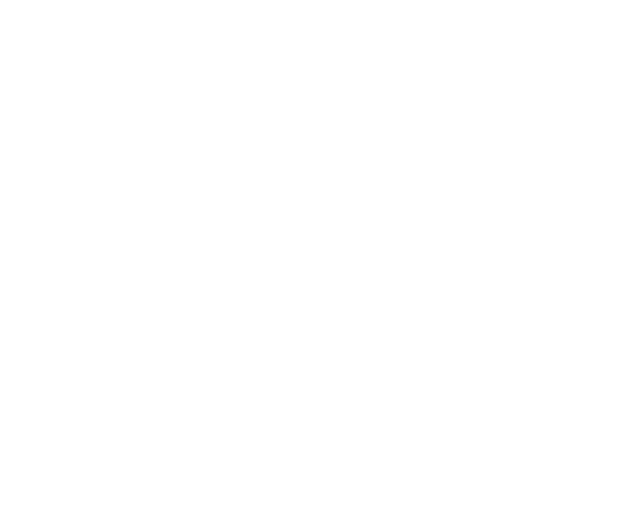
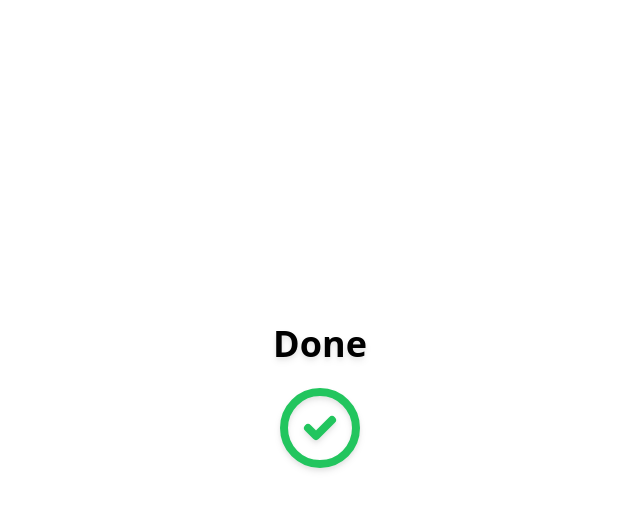
Before and after one commit to kphan32/vibes, a Next.js app: page /vibe_check in a window 1280 px wide. Both pictures are taken after typing "Sample" into the empty fields and a click on the button "Submit". Shown: the top 510 px of the page, without its empty margins (320-960 px from the left). Built offline with nearby package versions, Linux system fonts and the light colour scheme.

Commit message:
Add Done view

```diff
--- /dev/null
+++ b/src/screens/VibeCheckPage/components/Done/index.tsx
@@ -0,0 +1,23 @@
+import clsx from "clsx";
+import { FC } from "react";
+import { HiOutlineCheckCircle } from "react-icons/hi";
+
+interface DoneProps {
+  submitted: boolean;
+}
+
+const Done: FC<DoneProps> = ({ submitted }) => {
+  return (
+    <div
+      className={clsx(
+        "w-screen h-screen absolute left-0 top-0 flex flex-col justify-center items-center space-y-4 pointer-events-none transition-all duration-250",
+        { "opacity-0": !submitted, "opacity-100": submitted }
+      )}
+    >
+      <p className="text-4xl font-semibold drop-shadow-md">Done</p>
+      <HiOutlineCheckCircle className="w-24 h-24 text-green-500 drop-shadow-md" />
+    </div>
+  );
+};
+
+export default Done;
--- a/src/screens/VibeCheckPage/index.tsx
+++ b/src/screens/VibeCheckPage/index.tsx
@@ -1,5 +1,6 @@
 import clsx from "clsx";
 import type { NextPage } from "next";
+import Done from "./components/Done";
 import VibeCheckForm from "./components/VibeCheck";
 import useVibeCheckPage from "./hooks/useVibeCheckPage";
 
@@ -10,13 +11,17 @@
     <div className="w-screen h-screen flex flex-col justify-center items-center">
       <div
         className={clsx(
-          "flex flex-col justify-center items-center space-y-8 px-4 text-center transition-all duration-500",
-          { "opacity-0": submitted }
+          "flex flex-col justify-center items-center space-y-8 px-4 text-center transition-all duration-250",
+          {
+            "opacity-100": !submitted,
+            "opacity-0 pointer-events-none": submitted,
+          }
         )}
       >
         <p className="text-3xl font-bold drop-shadow-lg">Vibe Check</p>
         <VibeCheckForm setSubmitted={setSubmitted} />
       </div>
+      <Done submitted={submitted} />
     </div>
   );
 };
```
